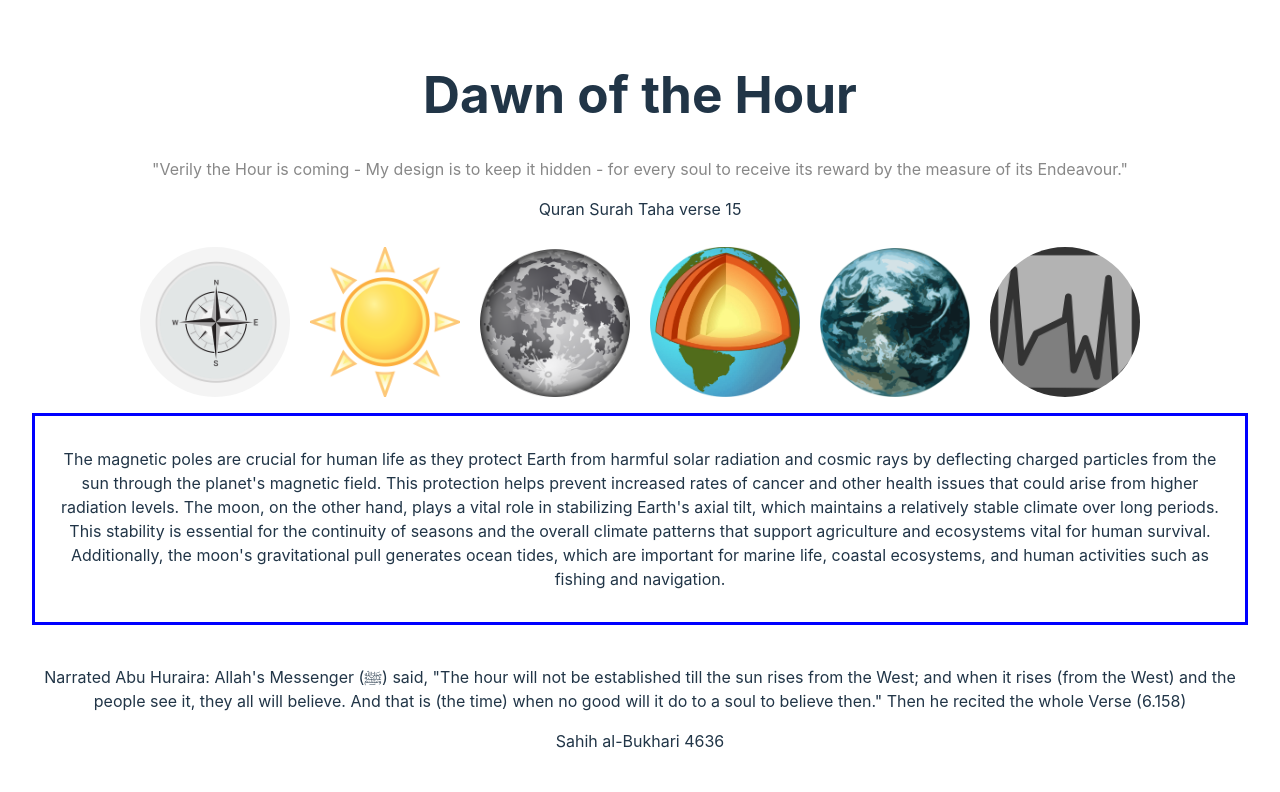
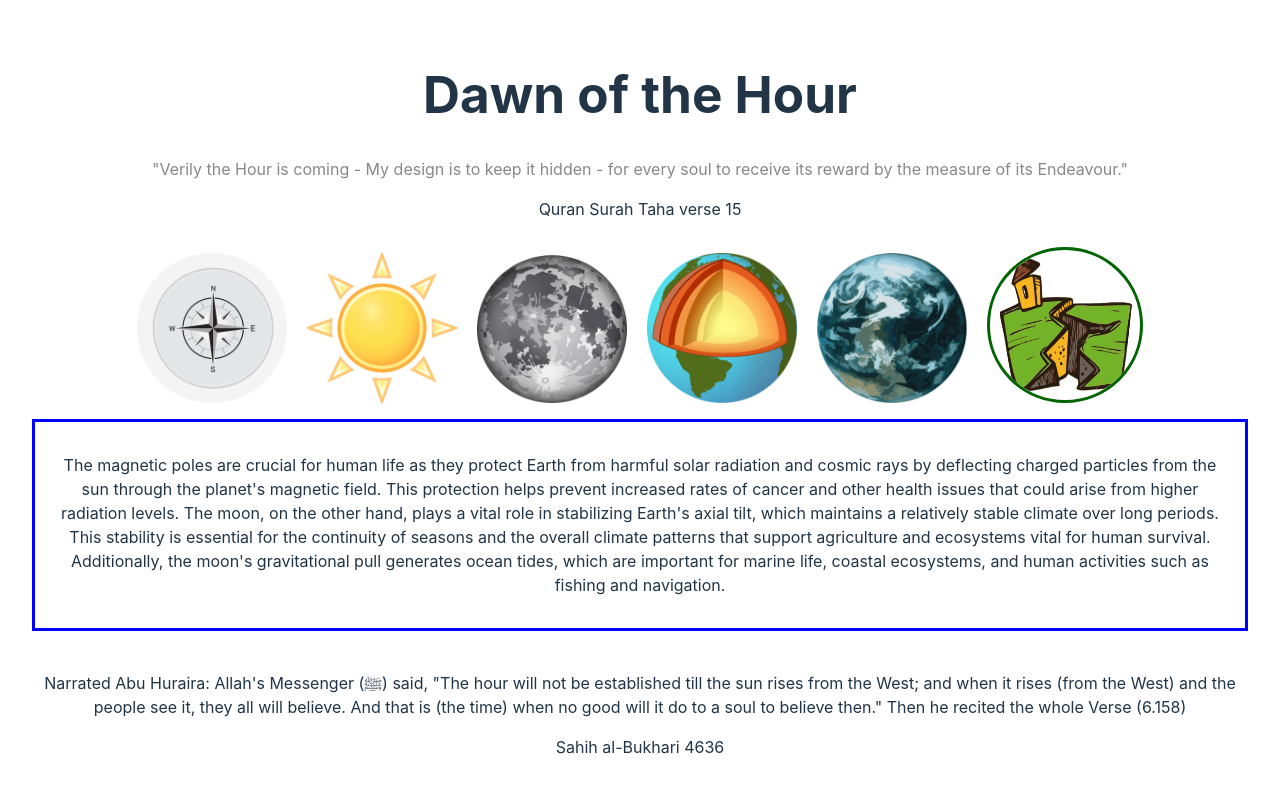
Before and after one commit to SharukhGV/dawn-of-the-hour, a React (Vite) app: page / in a window 1280 px wide. Shown: the top 792 px of the page. Built offline with nearby package versions, Linux system fonts and the light colour scheme.

Commit message:
earthquake logo change

```diff
--- a/src/pages/components.jsx/ImageHover.jsx
+++ b/src/pages/components.jsx/ImageHover.jsx
@@ -157,6 +157,10 @@ const ImageHover = () => {
             style={{
               ...imageStyle,
               borderRadius: "50%",
+              border:"solid",
+              width:"150px",
+              height:"150px",
+              borderColor:"darkgreen",
               opacity: earthquakehover ? 0.2 : 1,
             }}
           />
```
Also changed, not shown: src/assets/earthquake.png.
